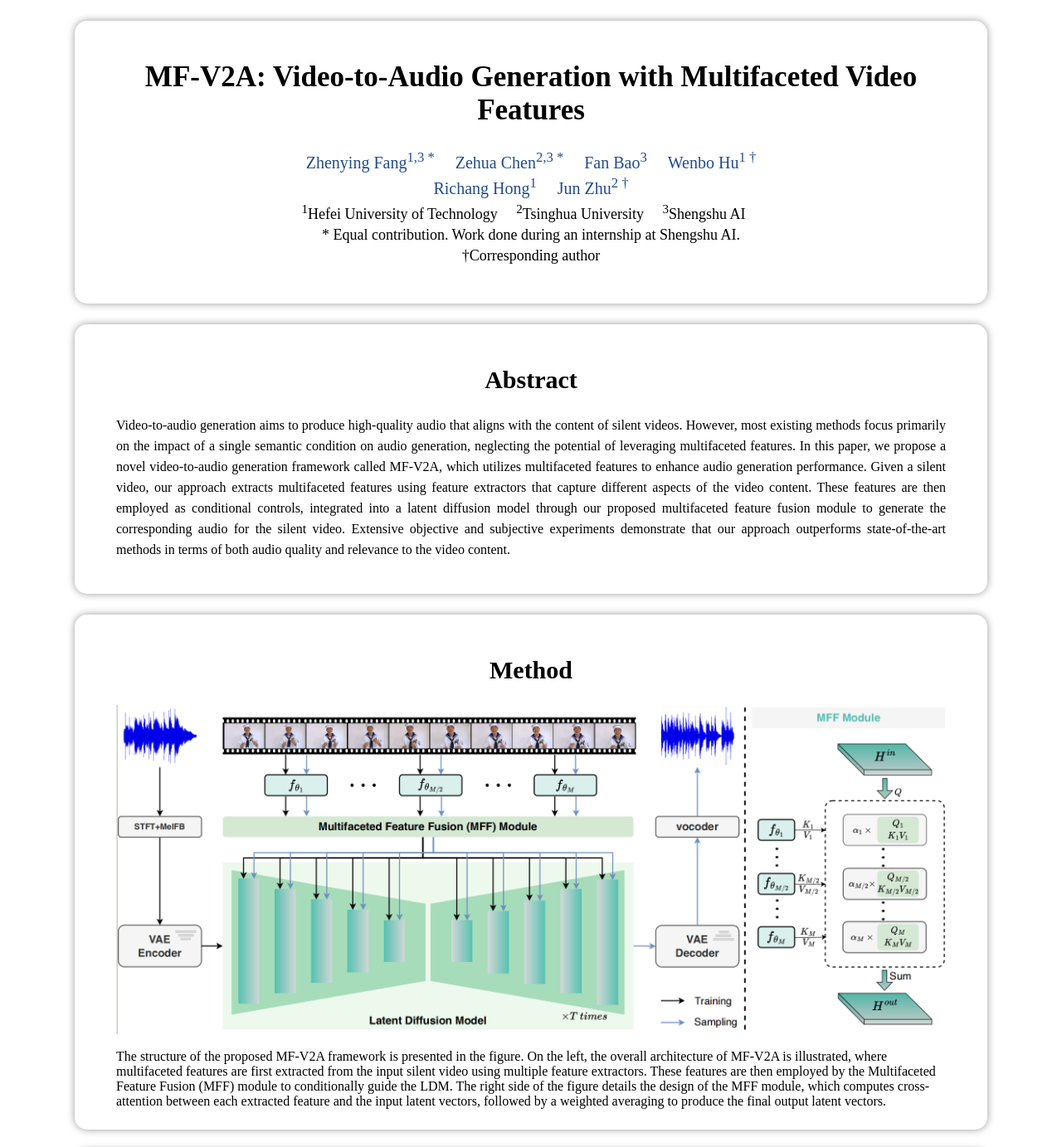
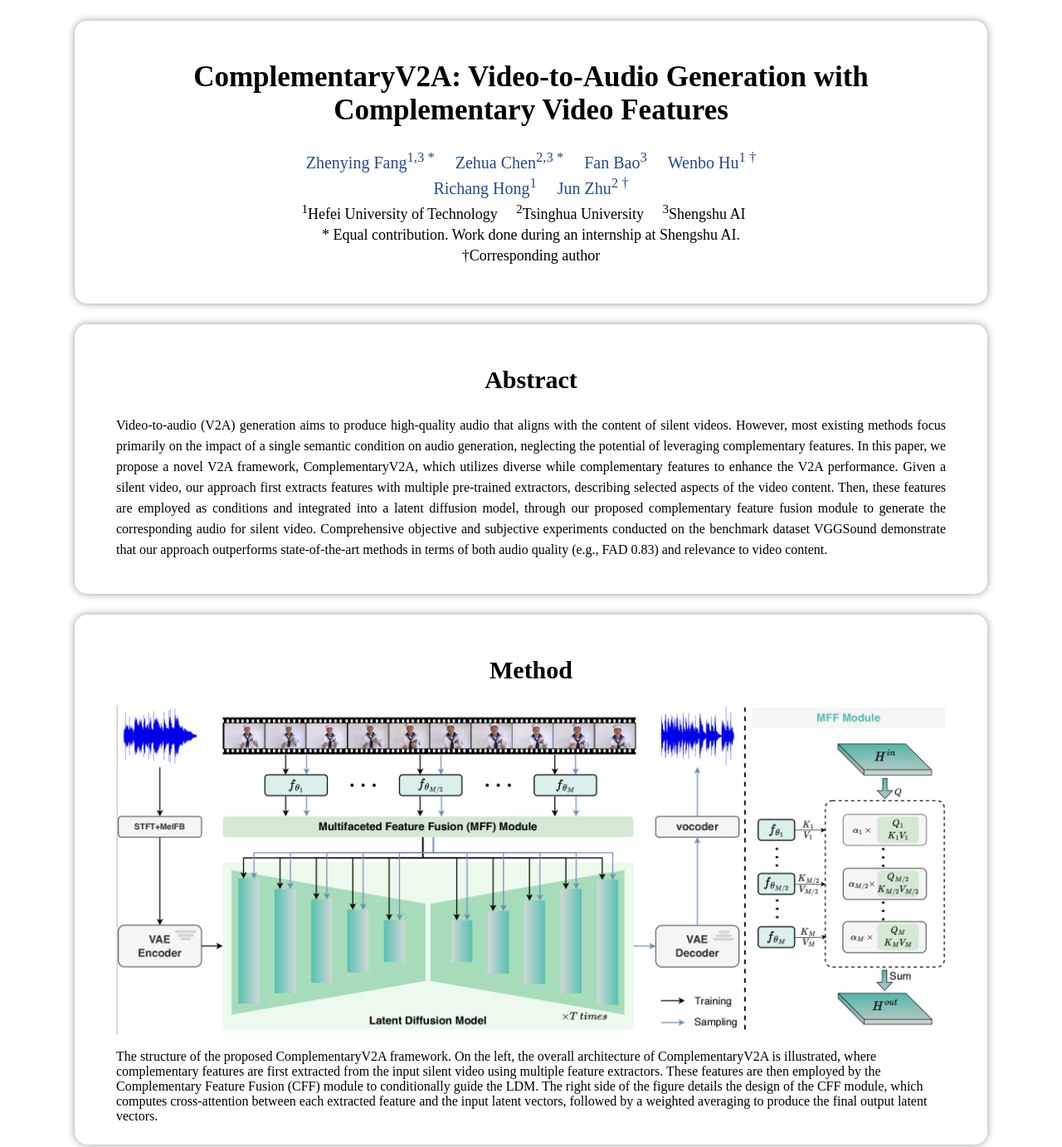
Before and after one commit to MF-Foley/ComplementaryV2A, a plain HTML site: page index.html in a window 1280 px wide. Shown: the top 1383 px of the page at 83% size. Drawn offline with Linux system fonts and the light colour scheme.

Commit message:
ComplementaryV2A

```diff
--- a/index.html
+++ b/index.html
@@ -10,7 +10,7 @@
 <div class="content">
     <h1 style="display: flex; align-items: center; justify-content: space-around;">
         <!-- <span><img src="foleycrafter/images/foleycrafter.png" alt="logo" style="height: 136px; margin: 0px 0px; padding: 0px 0px;"></span> -->
-        <strong style="margin: auto 0px; padding: auto 0px;">MF-V2A: Video-to-Audio Generation with Multifaceted Video Features</strong>
+        <strong style="margin: auto 0px; padding: auto 0px;">ComplementaryV2A: Video-to-Audio Generation with Complementary Video Features</strong>
     </h1>
     <p id="authors">
         <a>Zhenying Fang<sup>1,3 *</sup></a>
@@ -36,7 +36,7 @@
 <div class="content">
 <h2 style="text-align:center;"><b>Abstract</b></h2>
 <p>
-    Video-to-audio generation aims to produce high-quality audio that aligns with the content of silent videos. However, most existing methods focus primarily on the impact of a single semantic condition on audio generation, neglecting the potential of leveraging multifaceted features. In this paper, we propose a novel video-to-audio generation framework called MF-V2A, which utilizes multifaceted features to enhance audio generation performance. Given a silent video, our approach extracts multifaceted features using feature extractors that capture different aspects of the video content. These features are then employed as conditional controls, integrated into a latent diffusion model through our proposed multifaceted feature fusion module to generate the corresponding audio for the silent video. Extensive objective and subjective experiments demonstrate that our approach outperforms state-of-the-art methods in terms of both audio quality and relevance to the video content.
+    Video-to-audio (V2A) generation aims to produce high-quality audio that aligns with the content of silent videos. However, most existing methods focus primarily on the impact of a single semantic condition on audio generation, neglecting the potential of leveraging complementary features. In this paper, we propose a novel V2A framework, ComplementaryV2A, which utilizes diverse while complementary features to enhance the V2A performance. Given a silent video, our approach first extracts features with multiple pre-trained extractors, describing selected aspects of the video content. Then, these features are employed as conditions and integrated into a latent diffusion model, through our proposed complementary feature fusion module to generate the corresponding audio for silent video. Comprehensive objective and subjective experiments conducted on the benchmark dataset VGGSound demonstrate that our approach outperforms state-of-the-art methods in terms of both audio quality (e.g., FAD 0.83) and relevance to video content.
 </p>
 </div>
 
@@ -45,7 +45,7 @@
 <img src="mffoley/images/overview.png" alt="overview of MF-Foley" style="width:100%;">
 <br>
 <br>
-    The structure of the proposed MF-V2A framework is presented in the figure. On the left, the overall architecture of MF-V2A is illustrated, where multifaceted features are first extracted from the input silent video using multiple feature extractors. These features are then employed by the Multifaceted Feature Fusion (MFF) module to conditionally guide the LDM. The right side of the figure details the design of the MFF module, which computes cross-attention between each extracted feature and the input latent vectors, followed by a weighted averaging to produce the final output latent vectors.
+    The structure of the proposed ComplementaryV2A framework. On the left, the overall architecture of ComplementaryV2A is illustrated, where complementary features are first extracted from the input silent video using multiple feature extractors. These features are then employed by the Complementary Feature Fusion (CFF) module to conditionally guide the LDM. The right side of the figure details the design of the CFF module, which computes cross-attention between each extracted feature and the input latent vectors, followed by a weighted averaging to produce the final output latent vectors.
 </div>
 
 <div class="content">
```
